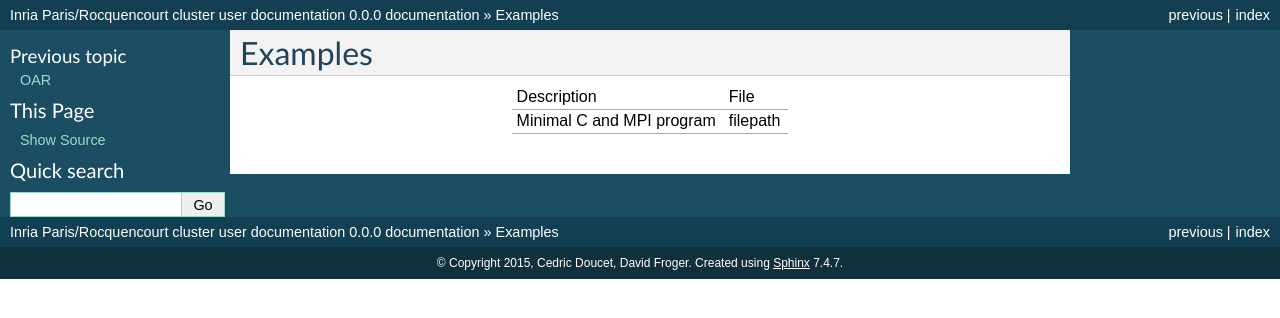
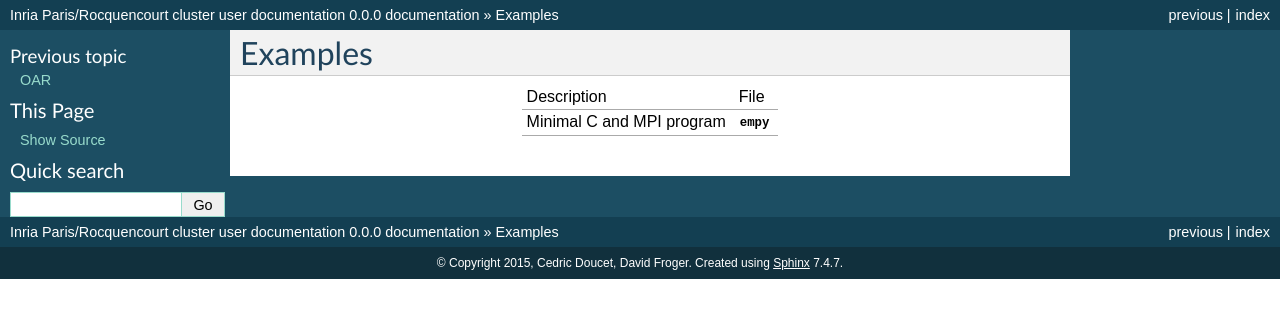
Before and after one commit to abertout/rioc, a Sphinx documentation site: the page built from doc/examples.rst, in a window 1280 px wide. Shown: the top 318 px of the page. Built offline with Sphinx 7.4.7, drawn with Linux system fonts in a browser that asks for light colours.

```diff
--- a/doc/examples.rst
+++ b/doc/examples.rst
@@ -4,7 +4,7 @@
 +---------------------------------+-----------------------------------------------------------------------------------------------------+
 | Description                     | File                                                                                                |
 +---------------------------------+-----------------------------------------------------------------------------------------------------+
-| Minimal C and MPI program       |  filepath                                                                                           |
+| Minimal C and MPI program       | :download:`empy <_static/example/empty>`                                                            |
 +---------------------------------+-----------------------------------------------------------------------------------------------------+
 
 .. :download:`cluster-pro-inria-example-c.tar.gz <_static/example/cluster-pro-inria-example-c.tar.gz>`
```
